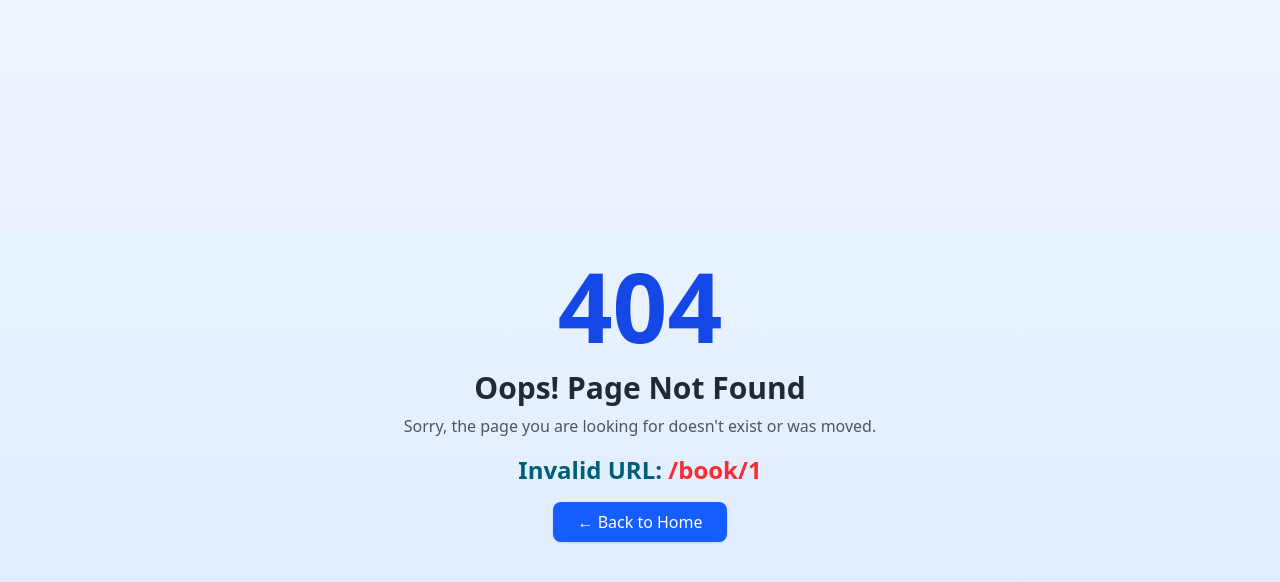
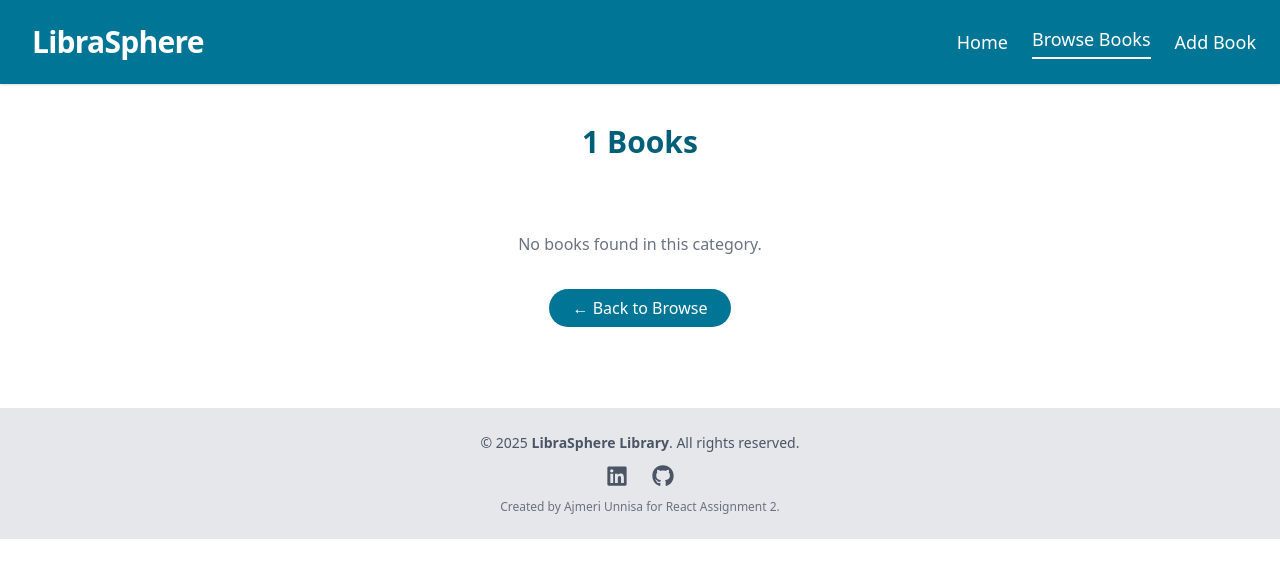
Before and after one commit to ajmeriunnisa/React-Online-Library, a React (Vite) app: page /book/1 in a window 1280 px wide. Before the commit this address had no page. Shown: the top 582 px of the page. Built offline with nearby package versions, Linux system fonts and the light colour scheme.

Commit message:
Implement BrowseBooks component with dynamic /book/:category routing

```diff
--- a/src/components/BrowseBooks.jsx
+++ b/src/components/BrowseBooks.jsx
@@ -19,6 +19,25 @@ function BrowseBooks() {
     <div className="px-6 py-10 max-w-7xl mx-auto">
       {/* Search bar */}
       <Search onSearch={handleSearch} />
+
+      {/*  Category Buttons */}
+      <div className="flex justify-center flex-wrap gap-4 mt-10">
+        <Link to="/book/Fiction">
+          <button className="border border-cyan-700 text-cyan-700 hover:bg-cyan-700 hover:text-white px-5 py-2 rounded-full text-sm font-medium transition">
+            Fiction
+          </button>
+        </Link>
+        <Link to="/book/Non-Fiction">
+          <button className="border border-cyan-700 text-cyan-700 hover:bg-cyan-700 hover:text-white px-5 py-2 rounded-full text-sm font-medium transition">
+            Non-Fiction
+          </button>
+        </Link>
+        <Link to="/book/Sci-Fi">
+          <button className="border border-cyan-700 text-cyan-700 hover:bg-cyan-700 hover:text-white px-5 py-2 rounded-full text-sm font-medium transition">
+            Sci-Fi
+          </button>
+        </Link>
+      </div>
 
       {/* Books grid */}
       <div className="mt-10 flex flex-wrap justify-center gap-6">
--- /dev/null
+++ b/src/components/CategoriesBooks.jsx
@@ -0,0 +1,66 @@
+import React from "react";
+import { useParams, Link } from "react-router-dom";
+import BooksData from "../utils/BooksData";
+
+function CategoriesBooks() {
+    // Get category from the URL (e.g. /books/Fiction)
+    const { category } = useParams();
+
+    // Filter books based on the category from BooksData
+    const filteredBooks = BooksData.filter(
+        (book) => book.category.toLowerCase() === category.toLowerCase()
+    );
+
+    return (
+        <div className="px-6 py-10 max-w-7xl mx-auto">
+            {/* Page Title */}
+            <h2 className="text-3xl font-bold text-cyan-800 text-center mb-8">
+                {category} Books
+            </h2>
+
+            {/* Display filtered books */}
+            <div className="flex flex-wrap justify-center gap-6">
+                {filteredBooks.length > 0 ? (
+                    filteredBooks.map((book) => (
+                        <div
+                            key={book.id}
+                            className="w-72 bg-white rounded-2xl shadow-md p-5 hover:shadow-lg transition"
+                        >
+                            <img
+                                src={book.image}
+                                alt={book.title}
+                                className="w-full h-52 object-cover rounded-xl mb-3"
+                            />
+                            <h3 className="font-bold text-lg text-gray-800">{book.title}</h3>
+                            <p className="text-sm text-gray-500">{book.author}</p>
+
+                            {/* View Details link */}
+                            <Link
+                                to={`/BrowseBookDetails/${book.id}`}
+                                className="text-blue-600 text-sm hover:underline mt-2 inline-block"
+                            >
+                                View More Details →
+                            </Link>
+                        </div>
+                    ))
+                ) : (
+                    <p className="text-gray-500 text-center mt-10">
+                        No books found in this category.
+                    </p>
+                )}
+            </div>
+
+            {/* Back Button */}
+            <div className="text-center mt-10">
+                <Link
+                    to='/book'
+                    className="bg-cyan-700 text-white px-6 py-2 rounded-full hover:bg-cyan-800 transition"
+                >
+                    ← Back to Browse
+                </Link>
+            </div>
+        </div>
+    );
+}
+
+export default CategoriesBooks;
--- a/src/components/Header.jsx
+++ b/src/components/Header.jsx
@@ -1,5 +1,5 @@
 import React from 'react';
-import { Link } from 'react-router-dom';
+import { Link, NavLink } from 'react-router-dom';
 
 function Header() {
     return (
@@ -14,19 +14,40 @@ function Header() {
             <ul className="flex items-center space-x-6 text-lg font-medium">
 
                 {/* Home navigation link */}
-                <Link to='/'><li className="ml-2 px-3 py-1 rounded-md hover:bg-cyan-600 cursor-pointer">
+                <NavLink
+                    to="/"
+                    className={({ isActive }) =>
+                        isActive
+                            ? "border-b-2 border-white pb-1"
+                            : "hover:text-gray-200"
+                    }
+                >
                     Home
-                </li></Link>
+                </NavLink>
 
                 {/* Browse Books navigation link */}
-                <Link to='/book'><li className="ml-2 px-3 py-1 rounded-md hover:bg-cyan-600 cursor-pointer">
+                <NavLink
+                    to="/book"
+                    className={({ isActive }) =>
+                        isActive
+                            ? "border-b-2 border-white pb-1"
+                            : "hover:text-gray-200"
+                    }
+                >
                     Browse Books
-                </li></Link>
+                </NavLink>
 
                 {/* Add Book navigation link */}
-                <li className="ml-2 px-3 py-1 rounded-md hover:bg-cyan-600 cursor-pointer">
+                <NavLink
+                    to="/AddBook"
+                    className={({ isActive }) =>
+                        isActive
+                            ? "border-b-2 border-white pb-1"
+                            : "hover:text-gray-200"
+                    }
+                >
                     Add Book
-                </li>
+                </NavLink>
             </ul>
         </nav>
     );
```
Also changed, not shown: src/main.jsx (+6 -2 lines).
